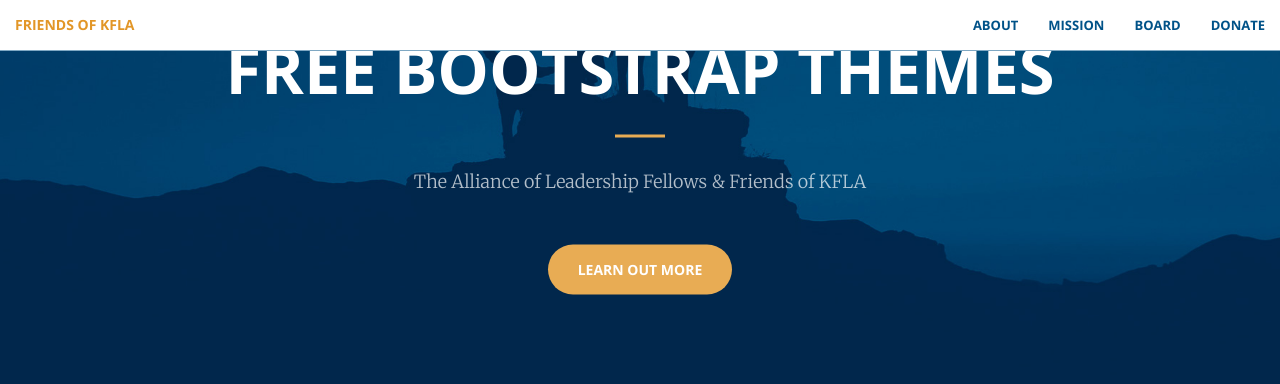
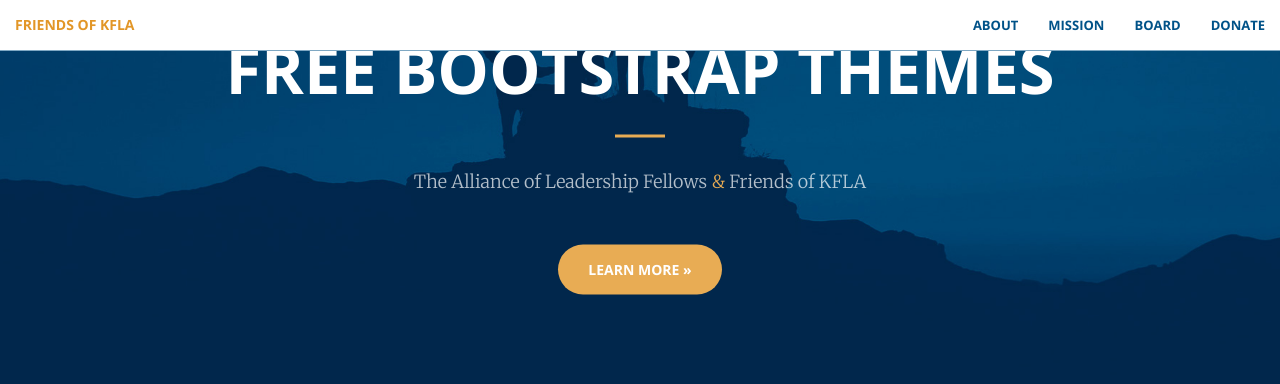
Before and after one commit to friendsofkfla/friendsofkfla.github.io, a Jekyll site: the page built from index.html, in a window 1280 px wide and 900 px high, scrolled down 322 px. Shown: the top 384 px of the window. Built offline with Jekyll 4.4.1, drawn with Linux system fonts in a browser that asks for light colours.

Commit message:
fix style

```diff
--- a/_includes/header.html
+++ b/_includes/header.html
@@ -3,8 +3,8 @@
         <div class="header-content-inner">
             <h1>Your Favorite Source of Free Bootstrap Themes</h1>
             <hr>
-            <p>The Alliance of Leadership Fellows <span class="color:#e8ac54;">&amp;</span> Friends of KFLA</p>
-            <a href="#about" class="btn btn-primary btn-xl page-scroll">Learn Out More</a>
+            <p>The Alliance of Leadership Fellows <span style="color:#e8ac54;">&amp;</span> Friends of KFLA</p>
+            <a href="#about" class="btn btn-primary btn-xl page-scroll">Learn More &raquo;</a>
         </div>
     </div>
 </header>
```
